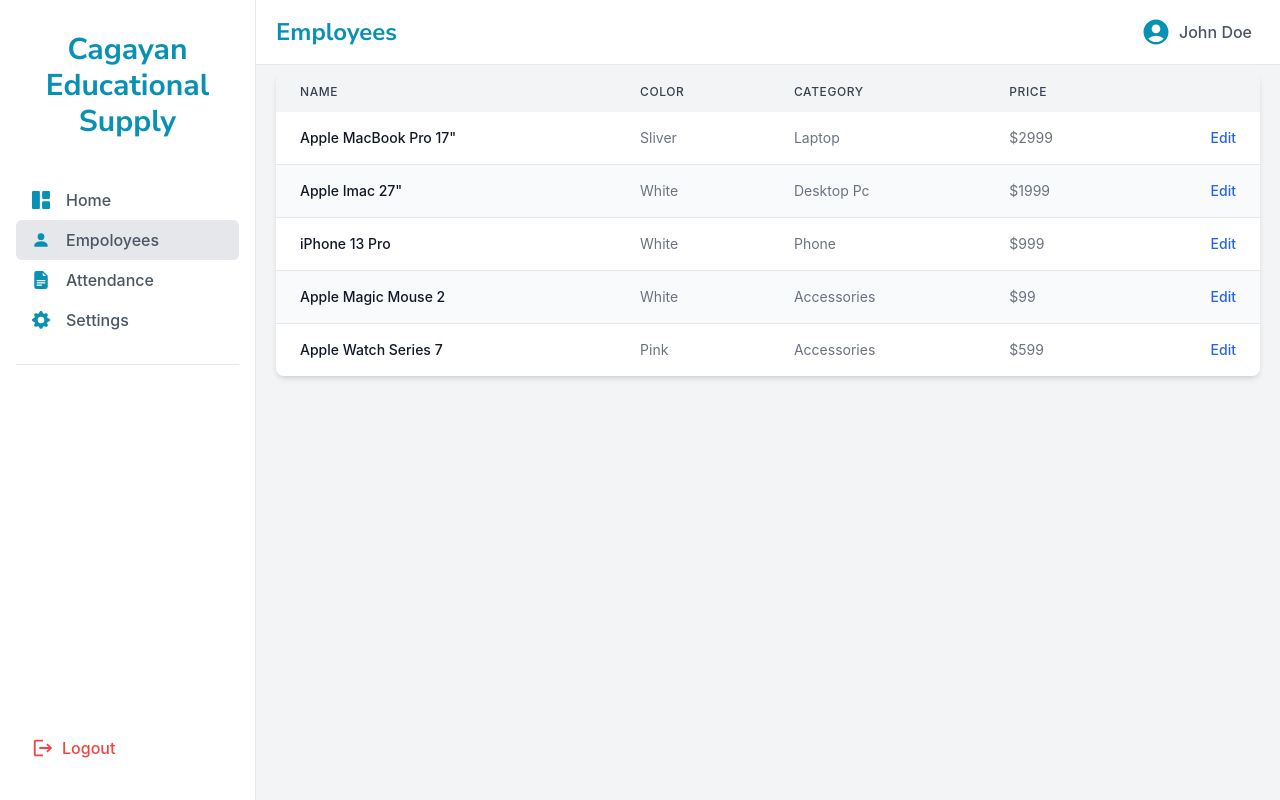
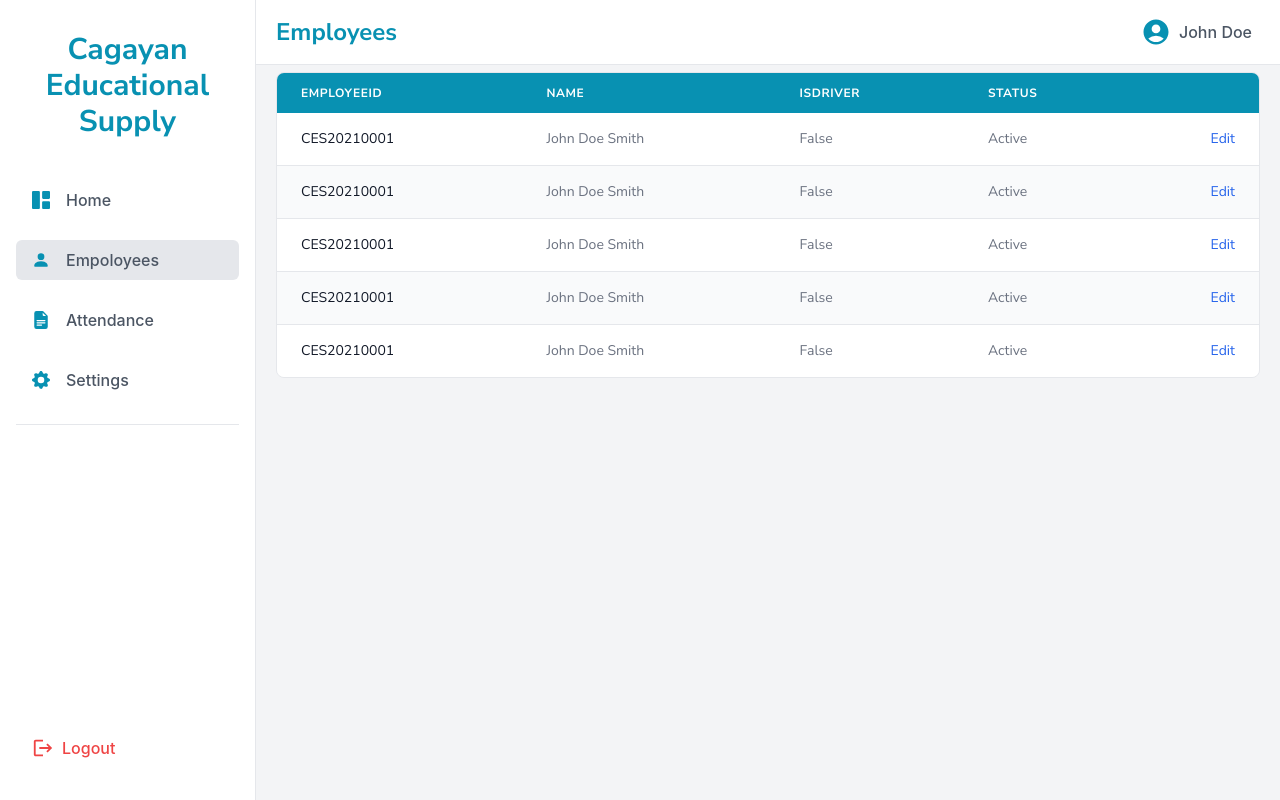
Before and after one commit to kyledevfy/isdm-final-project-frontend, a React (Create React App) app: page /employees in a window 1280 px wide. Built offline with nearby package versions, Linux system fonts and the light colour scheme.

Commit message:
Added employee table UI, toggle sidebar
- Added UI for employees list table
- Added toggle sidebar state and logic for screens below large size

```diff
--- a/src/assets/css/index.css
+++ b/src/assets/css/index.css
@@ -1,7 +1,9 @@
 /* fonts */
 @import url("https://fonts.googleapis.com/css2?family=Nunito+Sans:ital,wght@0,200;0,300;0,400;0,600;0,700;0,800;0,900;1,200;1,300;1,400;1,600;1,700;1,800;1,900&display=swap");
 
-.sidebar {
+.sidebar,
+.header,
+.employees-body {
   transition: 0.3s ease-in-out;
 }
 
--- a/src/components/employeeTable.js
+++ b/src/components/employeeTable.js
@@ -5,33 +5,33 @@
     <div className="flex flex-col">
       <div className="overflow-x-auto sm:-mx-6 lg:-mx-8">
         <div className="inline-block py-2 min-w-full sm:px-6 lg:px-8">
-          <div className="overflow-hidden shadow-md sm:rounded-lg">
-            <table className="min-w-full">
-              <thead className="bg-gray-100 dark:bg-gray-700">
+          <div className="overflow-hidden sm:rounded-lg border">
+            <table className="min-w-full font-nunito">
+              <thead className="bg-cyan-600">
                 <tr>
                   <th
                     scope="col"
-                    className="py-3 px-6 text-xs font-medium tracking-wider text-left text-gray-700 uppercase dark:text-gray-400"
+                    className="py-3 px-6 text-xs font-bold tracking-wider text-left text-white uppercase"
+                  >
+                    EmployeeID
+                  </th>
+                  <th
+                    scope="col"
+                    className="py-3 px-6 text-xs font-bold tracking-wider text-left text-white uppercase"
                   >
                     Name
                   </th>
                   <th
                     scope="col"
-                    className="py-3 px-6 text-xs font-medium tracking-wider text-left text-gray-700 uppercase dark:text-gray-400"
+                    className="py-3 px-6 text-xs font-bold tracking-wider text-left text-white uppercase"
                   >
-                    Color
+                    IsDriver
                   </th>
                   <th
                     scope="col"
-                    className="py-3 px-6 text-xs font-medium tracking-wider text-left text-gray-700 uppercase dark:text-gray-400"
+                    className="py-3 px-6 text-xs font-bold tracking-wider text-left text-white uppercase"
                   >
-                    Category
-                  </th>
-                  <th
-                    scope="col"
-                    className="py-3 px-6 text-xs font-medium tracking-wider text-left text-gray-700 uppercase dark:text-gray-400"
-                  >
-                    Price
+                    Status
                   </th>
                   <th scope="col" className="relative py-3 px-6">
                     <span className="sr-only">Edit</span>
@@ -39,112 +39,97 @@
                 </tr>
               </thead>
               <tbody>
-                <tr className="bg-white border-b dark:bg-gray-800 dark:border-gray-600">
-                  <td className="py-4 px-6 text-sm font-medium text-gray-900 whitespace-nowrap dark:text-white">
-                    Apple MacBook Pro 17"
+                <tr className="bg-white border-b">
+                  <td className="py-4 px-6 text-sm font-medium text-gray-900 whitespace-nowrap">
+                    CES20210001
                   </td>
-                  <td className="py-4 px-6 text-sm text-gray-500 whitespace-nowrap dark:text-gray-400">
-                    Sliver
+                  <td className="py-4 px-6 text-sm text-gray-500 whitespace-nowrap">
+                    John Doe Smith
                   </td>
-                  <td className="py-4 px-6 text-sm text-gray-500 whitespace-nowrap dark:text-gray-400">
-                    Laptop
+                  <td className="py-4 px-6 text-sm text-gray-500 whitespace-nowrap">
+                    False
                   </td>
-                  <td className="py-4 px-6 text-sm text-gray-500 whitespace-nowrap dark:text-gray-400">
-                    $2999
+                  <td className="py-4 px-6 text-sm text-gray-500 whitespace-nowrap">
+                    Active
                   </td>
                   <td className="py-4 px-6 text-sm font-medium text-right whitespace-nowrap">
-                    <a
-                      href="#"
-                      className="text-blue-600 hover:text-blue-900 dark:text-blue-500 dark:hover:underline"
-                    >
+                    <a href="#" className="text-blue-600 hover:text-blue-900">
                       Edit
                     </a>
                   </td>
                 </tr>
-                <tr className="bg-gray-50 border-b dark:bg-gray-700 dark:border-gray-600">
-                  <td className="py-4 px-6 text-sm font-medium text-gray-900 whitespace-nowrap dark:text-white">
-                    Apple Imac 27"
+                <tr className="bg-gray-50 border-b">
+                  <td className="py-4 px-6 text-sm font-medium text-gray-900 whitespace-nowrap">
+                    CES20210001
                   </td>
-                  <td className="py-4 px-6 text-sm text-gray-500 whitespace-nowrap dark:text-gray-400">
-                    White
+                  <td className="py-4 px-6 text-sm text-gray-500 whitespace-nowrap">
+                    John Doe Smith
                   </td>
-                  <td className="py-4 px-6 text-sm text-gray-500 whitespace-nowrap dark:text-gray-400">
-                    Desktop Pc
+                  <td className="py-4 px-6 text-sm text-gray-500 whitespace-nowrap">
+                    False
                   </td>
-                  <td className="py-4 px-6 text-sm text-gray-500 whitespace-nowrap dark:text-gray-400">
-                    $1999
+                  <td className="py-4 px-6 text-sm text-gray-500 whitespace-nowrap">
+                    Active
                   </td>
                   <td className="py-4 px-6 text-sm font-medium text-right whitespace-nowrap">
-                    <a
-                      href="#"
-                      className="text-blue-600 hover:text-blue-900 dark:text-blue-500 dark:hover:underline"
-                    >
+                    <a href="#" className="text-blue-600 hover:text-blue-900">
                       Edit
                     </a>
                   </td>
                 </tr>
-                <tr className="bg-white border-b dark:bg-gray-800 dark:border-gray-600">
-                  <td className="py-4 px-6 text-sm font-medium text-gray-900 whitespace-nowrap dark:text-white">
-                    iPhone 13 Pro
+                <tr className="bg-white border-b">
+                  <td className="py-4 px-6 text-sm font-medium text-gray-900 whitespace-nowrap">
+                    CES20210001
                   </td>
-                  <td className="py-4 px-6 text-sm text-gray-500 whitespace-nowrap dark:text-gray-400">
-                    White
+                  <td className="py-4 px-6 text-sm text-gray-500 whitespace-nowrap">
+                    John Doe Smith
                   </td>
-                  <td className="py-4 px-6 text-sm text-gray-500 whitespace-nowrap dark:text-gray-400">
-                    Phone
+                  <td className="py-4 px-6 text-sm text-gray-500 whitespace-nowrap">
+                    False
                   </td>
-                  <td className="py-4 px-6 text-sm text-gray-500 whitespace-nowrap dark:text-gray-400">
-                    $999
+                  <td className="py-4 px-6 text-sm text-gray-500 whitespace-nowrap">
+                    Active
                   </td>
                   <td className="py-4 px-6 text-sm font-medium text-right whitespace-nowrap">
-                    <a
-                      href="#"
-                      className="text-blue-600 hover:text-blue-900 dark:text-blue-500 dark:hover:underline"
-                    >
+                    <a href="#" className="text-blue-600 hover:text-blue-900">
                       Edit
                     </a>
                   </td>
                 </tr>
-                <tr className="bg-gray-50 border-b dark:bg-gray-700 dark:border-gray-600">
-                  <td className="py-4 px-6 text-sm font-medium text-gray-900 whitespace-nowrap dark:text-white">
-                    Apple Magic Mouse 2
+                <tr className="bg-gray-50 border-b">
+                  <td className="py-4 px-6 text-sm font-medium text-gray-900 whitespace-nowrap">
+                    CES20210001
                   </td>
-                  <td className="py-4 px-6 text-sm text-gray-500 whitespace-nowrap dark:text-gray-400">
-                    White
+                  <td className="py-4 px-6 text-sm text-gray-500 whitespace-nowrap">
+                    John Doe Smith
                   </td>
-                  <td className="py-4 px-6 text-sm text-gray-500 whitespace-nowrap dark:text-gray-400">
-                    Accessories
+                  <td className="py-4 px-6 text-sm text-gray-500 whitespace-nowrap">
+                    False
                   </td>
-                  <td className="py-4 px-6 text-sm text-gray-500 whitespace-nowrap dark:text-gray-400">
-                    $99
+                  <td className="py-4 px-6 text-sm text-gray-500 whitespace-nowrap">
+                    Active
                   </td>
                   <td className="py-4 px-6 text-sm font-medium text-right whitespace-nowrap">
-                    <a
-                      href="#"
-                      className="text-blue-600 hover:text-blue-900 dark:text-blue-500 dark:hover:underline"
-                    >
+                    <a href="#" className="text-blue-600 hover:text-blue-900">
                       Edit
                     </a>
                   </td>
                 </tr>
-                <tr className="bg-white dark:bg-gray-800">
-                  <td className="py-4 px-6 text-sm font-medium text-gray-900 whitespace-nowrap dark:text-white">
-                    Apple Watch Series 7
+                <tr className="bg-white">
+                  <td className="py-4 px-6 text-sm font-medium text-gray-900 whitespace-nowrap">
+                    CES20210001
                   </td>
-                  <td className="py-4 px-6 text-sm text-gray-500 whitespace-nowrap dark:text-gray-400">
-                    Pink
+                  <td className="py-4 px-6 text-sm text-gray-500 whitespace-nowrap">
+                    John Doe Smith
                   </td>
-                  <td className="py-4 px-6 text-sm text-gray-500 whitespace-nowrap dark:text-gray-400">
-                    Accessories
+                  <td className="py-4 px-6 text-sm text-gray-500 whitespace-nowrap">
+                    False
                   </td>
-                  <td className="py-4 px-6 text-sm text-gray-500 whitespace-nowrap dark:text-gray-400">
-                    $599
+                  <td className="py-4 px-6 text-sm text-gray-500 whitespace-nowrap">
+                    Active
                   </td>
                   <td className="py-4 px-6 text-sm font-medium text-right whitespace-nowrap">
-                    <a
-                      href="#"
-                      className="text-blue-600 hover:text-blue-900 dark:text-blue-500 dark:hover:underline"
-                    >
+                    <a href="#" className="text-blue-600 hover:text-blue-900">
                       Edit
                     </a>
                   </td>
--- a/src/components/sidebar.js
+++ b/src/components/sidebar.js
@@ -8,11 +8,15 @@
 import { MdLogout } from "react-icons/md";
 import { useLocation, NavLink } from "react-router-dom";
 
-const Sidebar = () => {
+const Sidebar = (props) => {
   var currentRoute = useLocation().pathname;
   console.log(currentRoute);
   return (
-    <div className="sidebar fixed -left-64 lg:left-0 flex flex-col w-64 h-screen min-h-screen px-4 py-8 bg-white border-r">
+    <div
+      className={`sidebar fixed ${
+        props.sidebarActive ? "left-0" : "-left-64"
+      } lg:left-0 flex flex-col w-64 h-screen min-h-screen px-4 py-8 bg-white border-r`}
+    >
       <h2 className="text-3xl text-center font-bold font-nunito text-cyan-600 mb-4">
         Cagayan Educational Supply
       </h2>
@@ -29,7 +33,7 @@
           </NavLink>
 
           <NavLink
-            className={`flex items-center px-4 py-2 text-gray-600 transition-colors duration-200 transform rounded-md hover:bg-gray-200 hover:text-gray-700 ${
+            className={`flex items-center px-4 py-2 mt-5 text-gray-600 transition-colors duration-200 transform rounded-md hover:bg-gray-200 hover:text-gray-700 ${
               currentRoute === "/employees" ? "bg-gray-200" : ""
             }`}
             to="/employees"
@@ -39,7 +43,7 @@
           </NavLink>
 
           <NavLink
-            className={`flex items-center px-4 py-2 text-gray-600 transition-colors duration-200 transform rounded-md hover:bg-gray-200 hover:text-gray-700 ${
+            className={`flex items-center px-4 py-2 mt-5 text-gray-600 transition-colors duration-200 transform rounded-md hover:bg-gray-200 hover:text-gray-700 ${
               currentRoute === "/attendance" ? "bg-gray-200" : ""
             }`}
             to="#"
@@ -50,7 +54,7 @@
           </NavLink>
 
           <NavLink
-            className={`flex items-center px-4 py-2 text-gray-600 transition-colors duration-200 transform rounded-md hover:bg-gray-200 hover:text-gray-700 ${
+            className={`flex items-center px-4 py-2 mt-5 text-gray-600 transition-colors duration-200 transform rounded-md hover:bg-gray-200 hover:text-gray-700 ${
               currentRoute === "/settings" ? "bg-gray-200" : ""
             }`}
             to="#"
--- a/src/pages/employees/employees.js
+++ b/src/pages/employees/employees.js
@@ -3,12 +3,20 @@
 import Header from "../../components/header";
 import Sidebar from "../../components/sidebar";
 
-const Employees = () => {
+const Employees = (props) => {
+  var contentPadding = props.sidebarActive ? "pl-64" : "pl-0";
   return (
     <div className="employees relative min-h-screen bg-gray-100 overflow-x-hidden">
-      <Sidebar />
-      <div className="employees-body pl-0 lg:pl-64">
-        <Header headerTitle={"Employees"} />
+      <Sidebar
+        sidebarActive={props.sidebarActive}
+        setSidebarActive={props.setSidebarActive}
+      />
+      <div className={`employees-body pl-0 ${contentPadding} lg:pl-64`}>
+        <Header
+          headerTitle={"Employees"}
+          sidebarActive={props.sidebarActive}
+          setSidebarActive={props.setSidebarActive}
+        />
         <div className="employees-content pt-16 px-5">
           <EmployeeTable />
         </div>
--- a/src/pages/main.js
+++ b/src/pages/main.js
@@ -1,16 +1,35 @@
-import React from "react";
+import React, { useState } from "react";
 import { Route, Routes } from "react-router-dom";
 import Employees from "./employees/employees";
 import Home from "./home/home";
 import Login from "./login/login";
 
 const Main = () => {
+  const [sidebarActive, setSidebarActive] = useState(true);
   return (
     <div className="main">
       <Routes>
-        <Route exact path="/" element={<Home />} />
+        <Route
+          exact
+          path="/"
+          element={
+            <Home
+              sidebarActive={sidebarActive}
+              setSidebarActive={setSidebarActive}
+            />
+          }
+        />
         <Route exact path="/login" element={<Login />} />
-        <Route exact path="/employees" element={<Employees />} />
+        <Route
+          exact
+          path="/employees"
+          element={
+            <Employees
+              sidebarActive={sidebarActive}
+              setSidebarActive={setSidebarActive}
+            />
+          }
+        />
       </Routes>
     </div>
   );
```
Also changed, not shown: src/components/header.js (+27 -6 lines), src/pages/home/home.js (+10 -3 lines).
